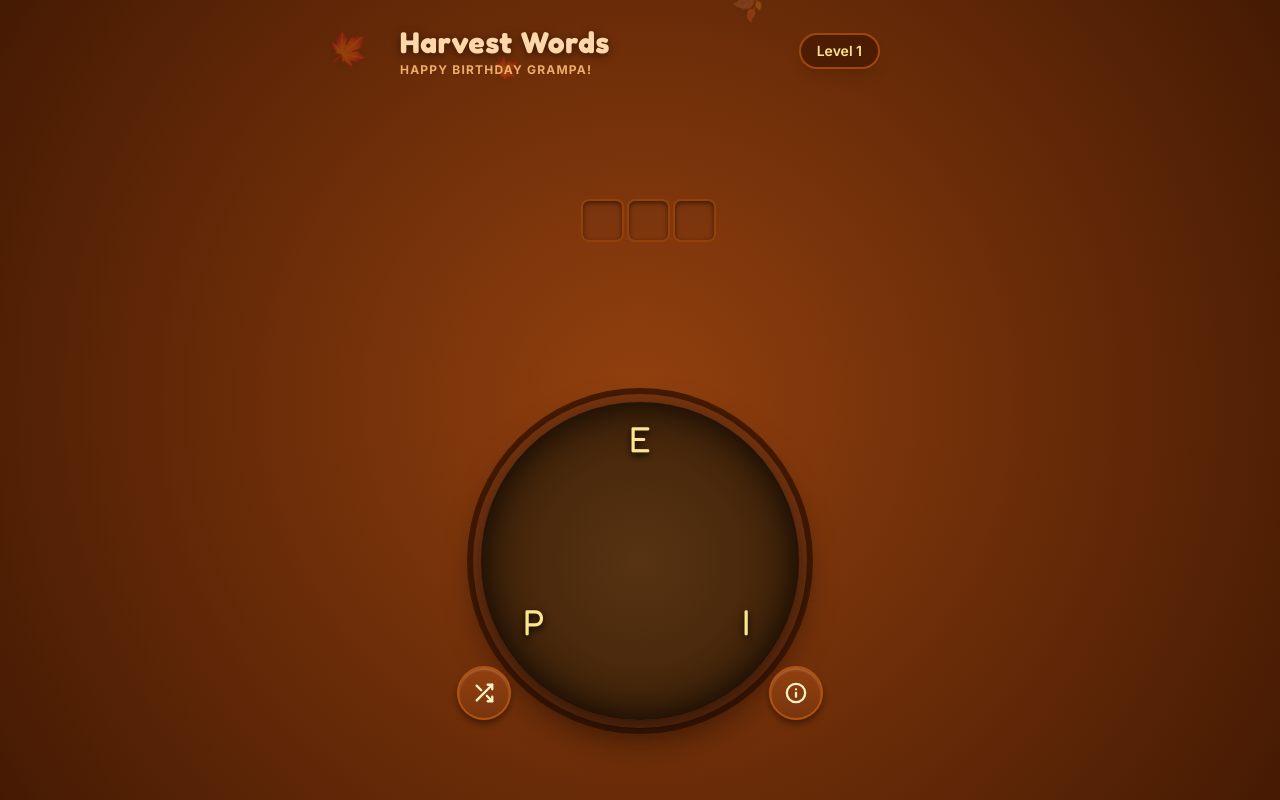
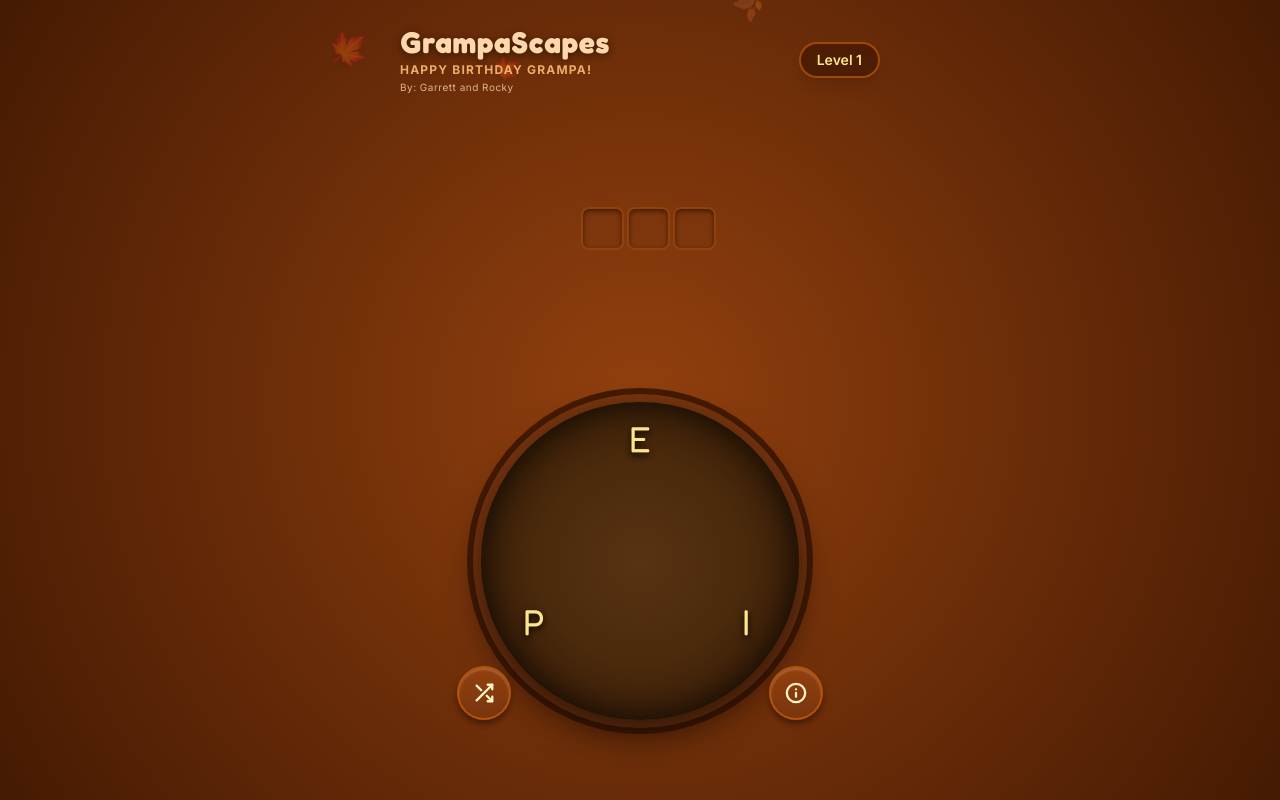
Before and after one commit to DiamondCreator2/grampascapes, a plain HTML site: page index.html in a window 1280 px wide. Drawn offline with nearby package versions, Linux system fonts and the light colour scheme.

Commit message:
Update index.html

```diff
--- a/index.html
+++ b/index.html
@@ -3,7 +3,7 @@
 <head>
     <meta charset="UTF-8">
     <meta name="viewport" content="width=device-width, initial-scale=1.0, maximum-scale=1.0, user-scalable=no">
-    <title>Thanksgiving Harvest Words</title>
+    <title>GrampaScapes</title>
     <script src="https://cdn.tailwindcss.com"></script>
     <link href="https://fonts.googleapis.com/css2?family=Fredoka:wght@400;500;600;700&family=Inter:wght@400;600;700&display=swap" rel="stylesheet">
     <style>
@@ -11,6 +11,7 @@
             font-family: 'Inter', sans-serif;
             -webkit-tap-highlight-color: transparent;
             background: radial-gradient(circle at center, #92400e 0%, #451a03 100%);
+            touch-action: none; /* Prevents double-tap to zoom */
         }
 
         h1, .game-font {
@@ -182,8 +183,9 @@
         <!-- Header -->
         <header class="w-full p-4 flex justify-between items-center shrink-0 pt-6">
             <div class="flex flex-col">
-                <h1 class="text-3xl font-bold game-font tracking-wide text-orange-200 drop-shadow-[0_2px_4px_rgba(0,0,0,0.5)]">Harvest Words</h1>
+                <h1 class="text-3xl font-bold game-font tracking-wide text-orange-200 drop-shadow-[0_2px_4px_rgba(0,0,0,0.5)]">GrampaScapes</h1>
                 <span class="text-xs text-orange-300/90 font-bold tracking-widest uppercase drop-shadow-sm mt-0.5">Happy Birthday Grampa!</span>
+                <span class="text-[10px] text-orange-200/80 font-medium tracking-wider mt-0.5">By: Garrett and Rocky</span>
             </div>
             <div id="level-display" class="bg-amber-950/80 border-2 border-amber-700/80 px-4 py-1.5 rounded-full text-sm font-semibold shadow-lg text-amber-200">
                 Level 1
@@ -439,6 +441,9 @@
         // -----------------------------
         function initGame() {
             createLeaves();
+
+            // Prevent double-tap zoom via javascript as an extra fallback
+            document.addEventListener('dblclick', (e) => e.preventDefault(), { passive: false });
 
             const saved = localStorage.getItem('thanksgivingHarvestLevel');
             if (saved !== null) {
```
